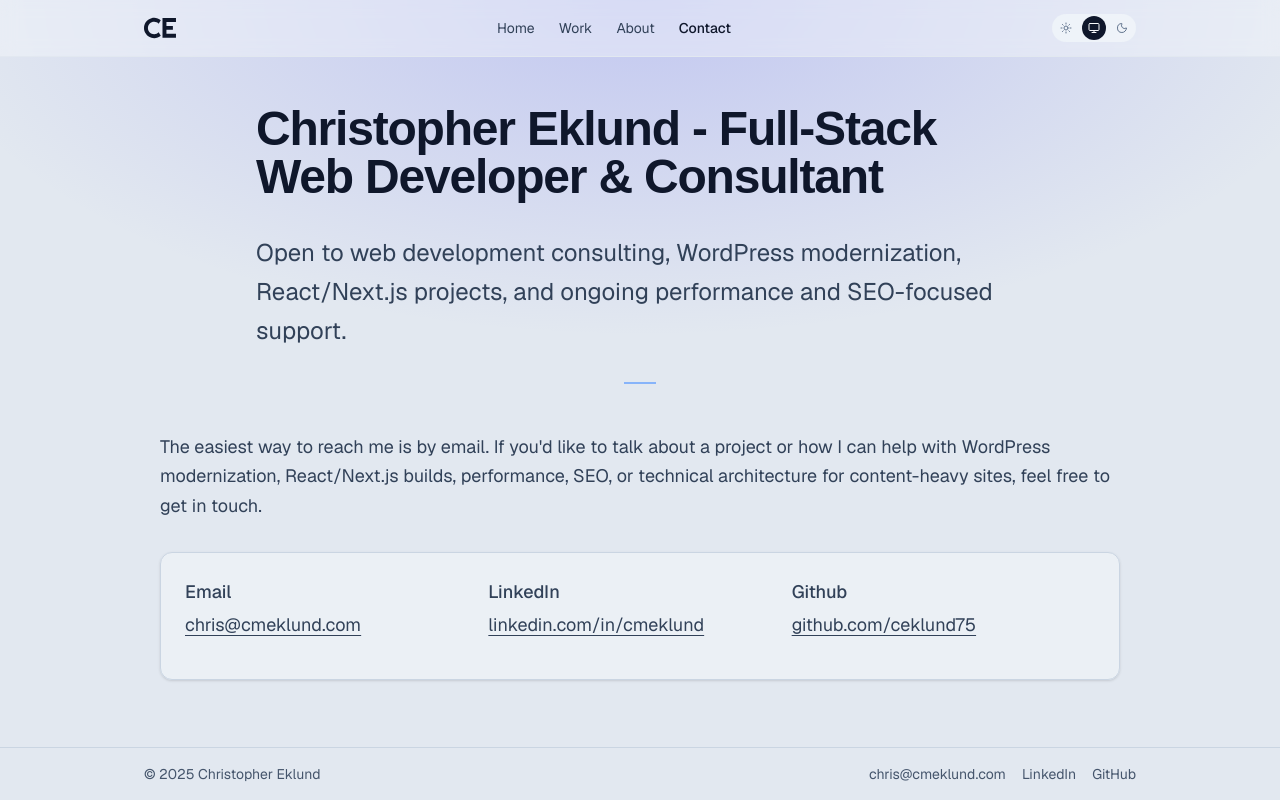
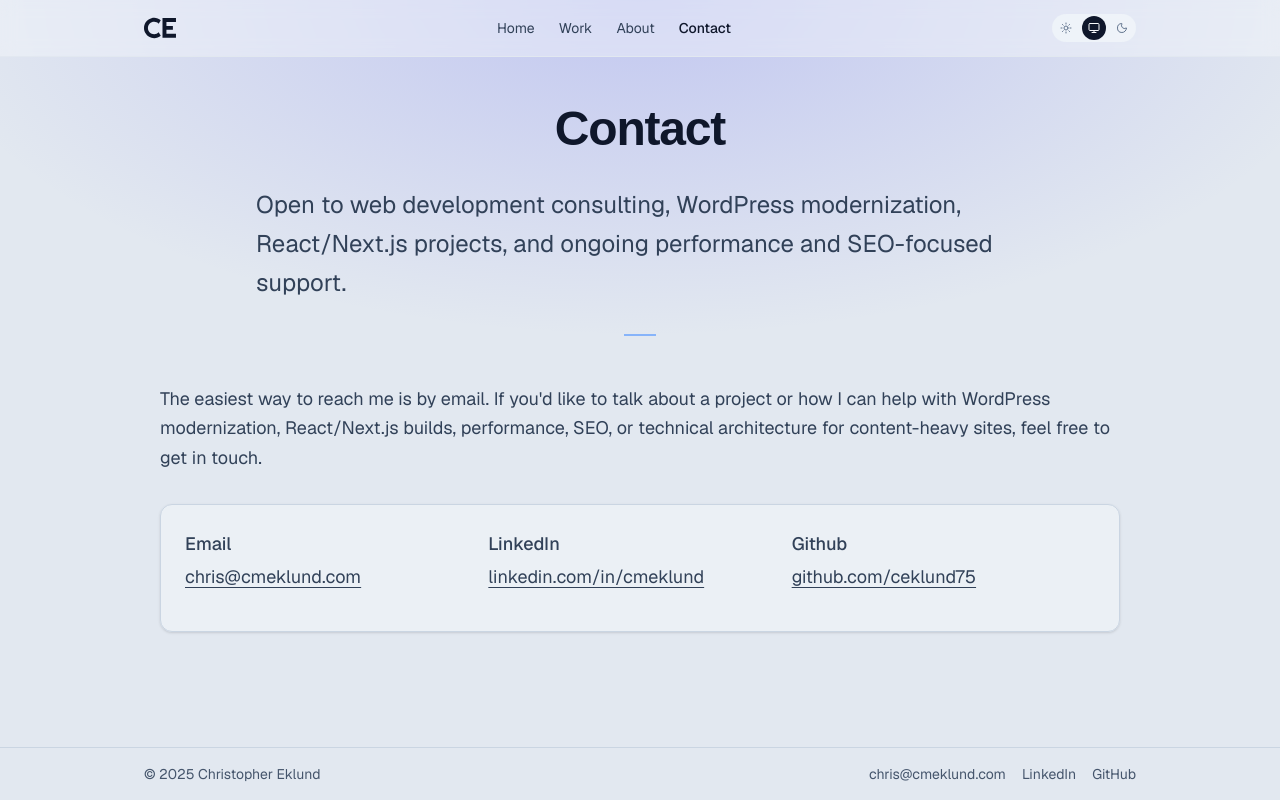
Before and after one commit to ceklund75/portfolio, a Next.js app: page /contact in a window 1280 px wide. Built offline with nearby package versions, Linux system fonts and the light colour scheme.

Commit message:
Update page titles for About, Contact, and Work pages for improved clarity and SEO

```diff
--- a/content/pages/about.ts
+++ b/content/pages/about.ts
@@ -2,7 +2,7 @@ import { siteContent } from '../site'
 
 export const aboutContent = {
   pageHeader: {
-    title: siteContent.name,
+    title: `About ${siteContent.name}`,
     description:
       'Full-stack web developer & consultant building React, Next.js, and WordPress-powered sites for performance and SEO-critical, content-heavy platforms.',
   },
--- a/content/pages/contact.ts
+++ b/content/pages/contact.ts
@@ -2,7 +2,7 @@ import { siteContent } from '../site'
 
 export const contactContent = {
   pageHeader: {
-    title: siteContent.title,
+    title: 'Contact',
     description:
       'Open to web development consulting, WordPress modernization, React/Next.js projects, and ongoing performance and SEO-focused support.',
   },
--- a/content/pages/work.ts
+++ b/content/pages/work.ts
@@ -2,7 +2,7 @@ import { siteContent } from '../site'
 
 export const workContent = {
   pageHeader: {
-    title: siteContent.name,
+    title: 'Work',
     description:
       'Selected projects spanning React and Next.js builds, WordPress modernization, performance optimization, and SEO-focused web platforms.',
   },
```
